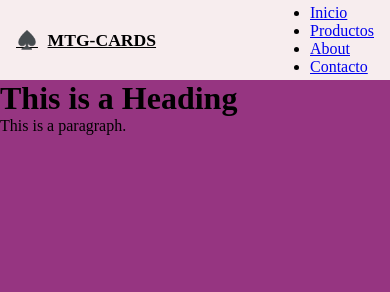
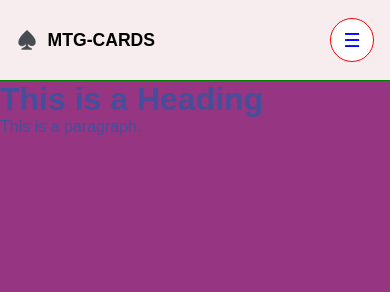
Before and after one commit to mavazquez023-a11y/Proyecto-MTG-CARDS, a plain HTML site: page index.html in a window 390 px wide. Drawn offline with Linux system fonts and the light colour scheme; a web font is replaced by a local one.

Commit message:
Update 2 E2 MTG-CARDS 09 OCT

```diff
--- a/css/style.css
+++ b/css/style.css
@@ -1,26 +1,46 @@
+/*RESET*/
 *{
     margin: 0;
     padding: 0;
     box-sizing: border-box;
 }
-
+/*Desplazaiento suave del html*/
 html{
     scroll-behavior: smooth;
 }
-
+/*Configuraciones Generales*/
 body {
     margin:0;
-    font-family:Cambria, Cochin, Georgia, Times, 'Times New Roman', serif
+    font-family:'Bitcount Ink', sans-serif;
     color: #444F9C;
     background-color: #963581;
     overflow-x: hidden;
 }
 
+.bitcount-ink{
+  font-family: "Bitcount Ink", system-ui;
+  font-optical-sizing: auto;
+  font-style: normal;
+  font-variation-settings:
+    "slnt" 0,
+    "CRSV" 0.5,
+    "ELSH" 0,
+    "ELXP" 0,
+    "SZP1" 0,
+    "SZP2" 0,
+    "XPN1" 0,
+    "XPN2" 0,
+    "YPN1" 0,
+    "YPN2" 0;
+}
+
+/*Contenedor Principal*/
 .container { width: min(1100px,
             calc(100% - 2rem));
             margin: 0 auto;
             }
 
+/*Configuraciones para el header-Encabezado*/
 .sitio-header{
     position: sticky;
     top: 0;
@@ -30,6 +50,7 @@
     border-bottom: 1px solid var(--line);
 }
 
+/*Configuraciones internas del encabezado-header-inner*/
 .header-inner {
     display: flex;
     align-items: center;
@@ -38,11 +59,91 @@
     min-height: 80px;
 }
 
+
 .logo{display: flex;
   align-items: center;
-  gap: .6rem;
-  font-family: "Fraunces", serif;
+  gap: 0.6rem;
+  font-family: 'Bitcount Ink', sans-serif;
   font-weight: 700;
   font-size: 1.1rem;
   color: black;
+  text-decoration:none;
 }
+
+/*Listas*/
+ul{
+    list-style:none;
+    margin:0;
+    padding:0;
+}
+
+/*Enlaces*/
+a{
+    text-decoration:none;
+    color:inhert;
+}
+
+/*Menu princioal de Navegacion*/
+.main-nav{
+    display:none;
+    align-items: center;
+    gap: 1.5rem;
+}
+
+/*Lista sea horizontal*/
+.main-nav ul{
+    display:flex;
+    gap: 1.5rem;
+    align-items:center;
+}
+
+.main-nav a {
+    font-weight: 600;
+    transition: color .2s ease;
+}
+
+.main-nav a:hover {
+    color: #001810(183, 100,255);
+}
+
+.menu-toggle {
+  display: grid;
+  place-items: center;
+  width: 44px;
+  height: 44px;
+  border-radius: 50%;
+  border: 1px solid red;
+  background: #fff;
+  color: blue;
+  font-size: 1.2rem;
+  cursor: pointer;
+}
+
+.mobile-nav {
+  max-height: 0;
+  overflow: hidden;
+  border-top: 1px solid green;
+  background: blue;
+  transition: max-height .28s ease;
+}
+
+.mobile-nav.open {
+    max-height: 360px;
+}
+
+.mobile-nav ul {
+    display: flex;
+    flex-direction: column;
+    gap: .3rem;
+    padding: 1rem 1.25rem;
+}
+.mobile-nav li a {
+    display: block;
+    padding: .7rem .5rem;
+    border-radius: .6rem;
+    font-weight: 600; }
+
+@media (min-width: 768px) {
+  .main-nav { display: flex; }
+  .menu-toggle, .mobile-nav { display: none; }
+}
--- a/index.html
+++ b/index.html
@@ -12,6 +12,8 @@
   <meta name="keywords" content="Ventas, Cartas, Intercambios, Compra">
   <meta name="author" content="Miguel Angel">
   <meta name="viewport" content="width=device-width, initial-scale=1.0">
+
+  <link href="https://fonts.googleapis.com/css2?family=Bitcount+Ink:wght@100..900&display=swap" rel="stylesheet">
 
   <link rel="stylesheet" href="css/style.css">
 <title>MTG | Cartas de Magic</title>
@@ -48,7 +50,31 @@
         </ul>
 
     </nav>
-    </div>
+<button id="menu-toggle" class="menu-toggle"
+aria-label="Abrir menú" aria-expanded="false"
+aria-controls="mobile-menu">☰</button>
+</div>
+    <nav id="mobile-menu" class="mobile-nav">
+      <ul>
+            <li>
+             <a href="#inicio">Inicio</a>
+            </li>
+
+            <li>
+             <a href="#Productos">Productos</a>
+            </li>
+
+            <li>
+             <a href="#nosotros">About</a>
+            </li>
+
+            <li>
+             <a href="#contacto">Contacto</a>
+            </li>
+
+      </ul>
+
+    </nav>
 
     </header>
 
```
